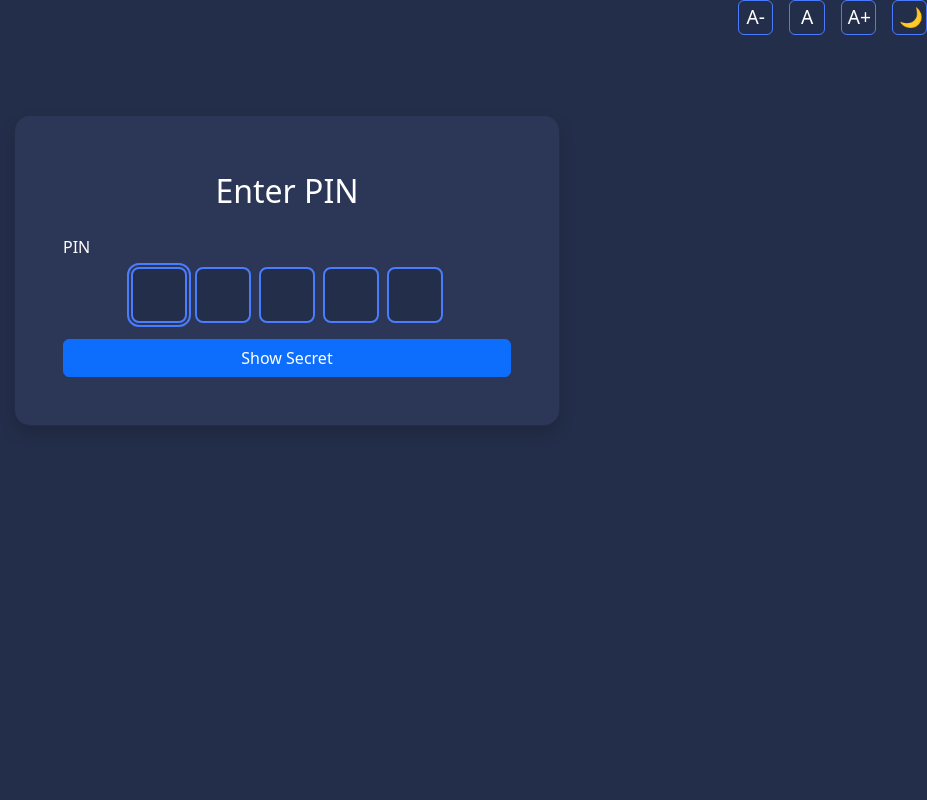
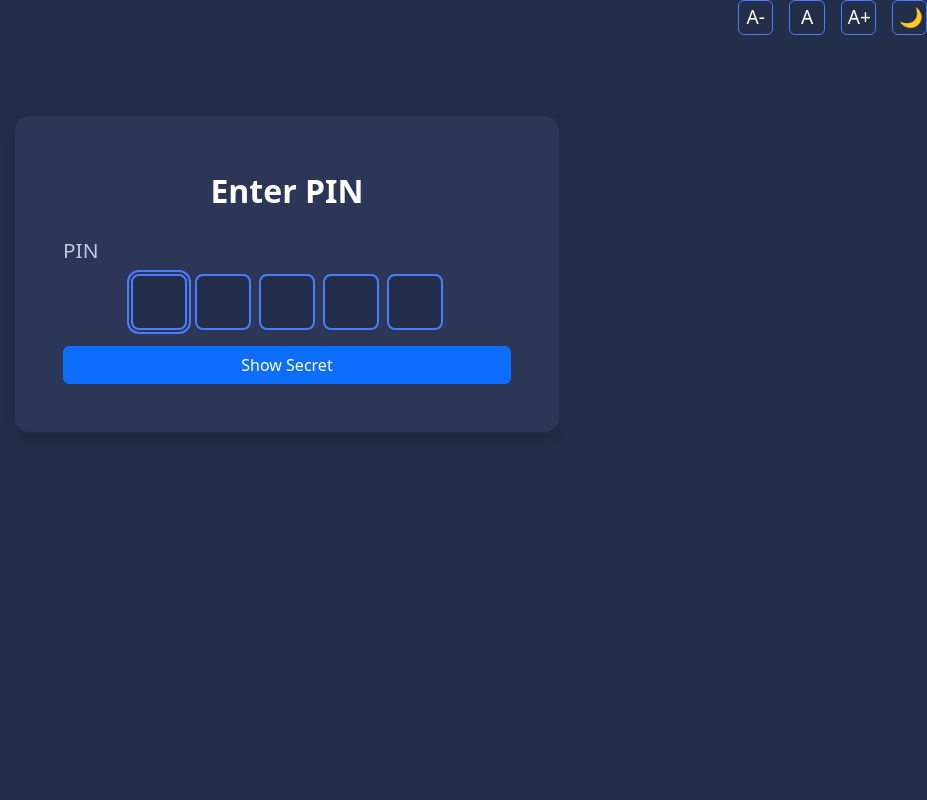
Before and after one commit to CodeLionius/SafeSecret, a Flask app: template templates/enter_pin.html in a window 1280 px wide. Shown: the whole page, without its empty margins (353-1280 px from the left). Run offline with Flask 3, Linux system fonts and the light colour scheme; the template is opened without the code that fills it, so the values that code supplies are empty; parts of the project's set-up code (start-up, migrations or seed data) failed here and were passed over.

Commit message:
Fix Night mode issues for all windows

```diff
--- a/templates/enter_pin.html
+++ b/templates/enter_pin.html
@@ -19,12 +19,14 @@
         --main-fg: #fff;
         --card-bg: #2c3656;
         --accent: #4a7cff;
+        --label-fg: #bfc8e6;
       }
       [data-theme="light"] {
         --main-bg: #f8f9fa;
         --main-fg: #232e4a;
         --card-bg: #fff;
         --accent: #4a7cff;
+        --label-fg: #6c757d;
       }
       html {
         font-size: var(--font-size);
@@ -84,6 +86,15 @@
         outline-offset: 2px;
         box-shadow: 0 0 0 2px var(--accent)33;
       }
+      .form-label {
+        color: var(--label-fg);
+        font-size: 1.3rem;
+      }
+      .page-title {
+        color: var(--main-fg);
+        font-size: 2rem;
+        font-weight: 600;
+      }
       @media (max-width: 600px) {
         .main-card { padding: 1.2rem 0.5rem; }
         .font-size-controls { justify-content: center; }
@@ -115,7 +126,7 @@
           <div class="col-md-6">
             <div class="card shadow main-card">
               <div class="card-body">
-                <h2 class="mb-4 text-center" style="color: #fff;">Enter PIN</h2>
+                <h2 class="mb-4 text-center page-title">Enter PIN</h2>
                 {% with messages = get_flashed_messages(with_categories=true) %}
                   {% if messages %}
                     {% for category, message in messages %}
@@ -198,7 +209,7 @@
                 {% else %}
                 <form method="post">
                   <div class="mb-3">
-                    <label class="form-label" style="color: #fff;">PIN</label>
+                    <label class="form-label">PIN</label>
                     <div class="pin-input" role="group" aria-label="5 character PIN input">
                       <input type="tel" inputmode="text" maxlength="1" class="pin-box" pattern="[A-Za-z0-9]" required aria-label="PIN character 1" autocomplete="one-time-code" autofocus>
                       <input type="tel" inputmode="text" maxlength="1" class="pin-box" pattern="[A-Za-z0-9]" required aria-label="PIN character 2" autocomplete="one-time-code">
```
Also changed, not shown: templates/index.html (+12 -10 lines).
